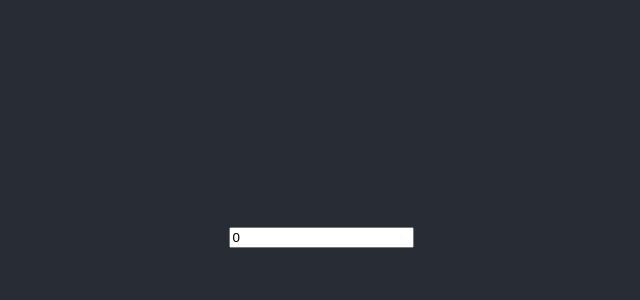
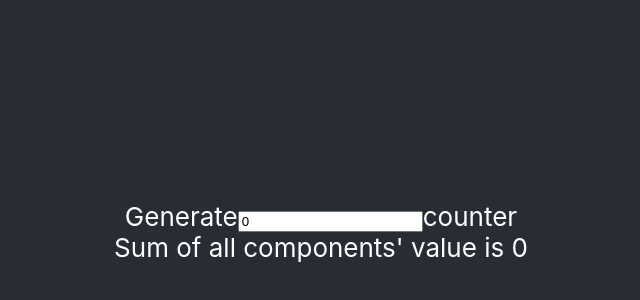
Before and after one commit to carolchu08/my_App_Counter, a React (Create React App) app: page / in a window 1280 px wide. Shown: the part 168-468 px from the top of the page, without its empty margins (319-959 px from the left). Built offline with nearby package versions, Linux system fonts and the light colour scheme.

Commit message:
add code for sum all counters value

```diff
--- a/src/components/Counter.js
+++ b/src/components/Counter.js
@@ -3,16 +3,21 @@ import React, { Component } from 'react';
  class Counter extends Component {
     constructor(props) {
         super(props);
-        this.state = {number:0};
+        this.state = {
+            number:0,
+
+        };
     }
      onIncrease = ()=>{
-         this.setState(prevState=> ({number: prevState.number+1}));
+         this.setState(
+             prevState=> ({number: prevState.number+1}));
+             this.props.onChangeValue(1);
      }
 
      onDecrease = ()=>{
         this.setState({
-            number: this.state.number -1
-        });
+            number: this.state.number -1,});
+            this.props.onChangeValue(-1);
 
     }
     render() {
--- a/src/components/CounterGroup.js
+++ b/src/components/CounterGroup.js
@@ -1,7 +1,21 @@
 import React, { Component } from 'react';
 import Counter from "./Counter";
+import CounterGroupSum from "./CounterGroupSum";
 
 class CounterGroup extends Component {
+    constructor(props) {
+        super(props);
+        this.state = {
+            sum:0
+        }
+
+    }
+    handleValueUpdate = (value)=>{
+        this.setState((prevState) => ({
+            sum: prevState.sum + value
+    }))
+}
+
     initArraySize = (number) => {
         const size = number.length > 0 ? parseInt(number):0;
        return Array.from(Array(size).keys())
@@ -11,11 +25,10 @@ class CounterGroup extends Component {
         const initArraySize = this.initArraySize(size);
         return (
             <div>
-                {
-                initArraySize.map((value) => (
-                    <Counter />
-                )
-                )}
+                <CounterGroupSum sum={this.state.sum}/>
+                {initArraySize.map((value) => (
+                    <Counter key ={value}  onChangeValue={this.handleValueUpdate}/>
+                ))}
 
             </div>
         );
--- /dev/null
+++ b/src/components/CounterGroupSum.js
@@ -0,0 +1,16 @@
+import React, { Component } from 'react';
+class CounterGroupSum extends Component {
+
+    render() {
+        return (
+            <div>
+            <section>
+                <span>  Sum of all components' value is {this.props.sum}</span>
+            </section>
+
+            </div>
+        );
+    }
+}
+
+export default CounterGroupSum;
--- /dev/null
+++ b/src/components/CounterSizeGenerator.js
@@ -0,0 +1,27 @@
+import React, { Component } from 'react';
+import CounterGroup from './CounterGroup';
+
+class CounterSizeGenerator extends Component {
+    constructor(props) {
+        super(props);
+
+        this.state = {
+            size:0,
+        };
+    }
+    onChange = (event) => {
+        this.setState({size:event.target.value});
+    };
+    render() {
+        return (
+            <div>
+                <label>Generate
+                <input type="number" value={this.state.size} onChange={this.onChange} />
+                counter</label>
+                <CounterGroup size={this.state.size} />
+            </div>
+        );
+    }
+}
+
+export default CounterSizeGenerator;
--- a/src/components/MultiCounter.js
+++ b/src/components/MultiCounter.js
@@ -1,25 +1,15 @@
 import React, { Component } from 'react';
-import CounterGroup from "./CounterGroup";
+import CounterGroupSum from './CounterGroupSum';
+import CounterSizeGenerator from './CounterSizeGenerator';
 
 class MultiCounter extends Component {
-    constructor(props) {
-        super(props);
 
-        this.state = {
-            size:0
-        };
-    }
+    render() {
+        return (
 
-    onChange = (event) => {
-        console.log(event.target.value)
-        this.setState({size:event.target.value});
-    };
-    render() {
-        const size = this.state.size;
-        return (
             <div>
-            <input type="number" value={this.state.size} onChange={this.onChange} />
-            <CounterGroup size={size}/>
+                < CounterSizeGenerator />
+
             </div>
         );
     }
```
Also changed, not shown: 1 other file (tests, documents, lock files or other folders).
